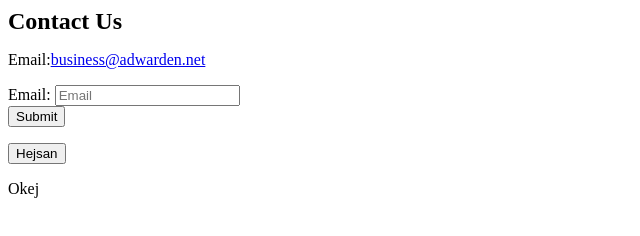
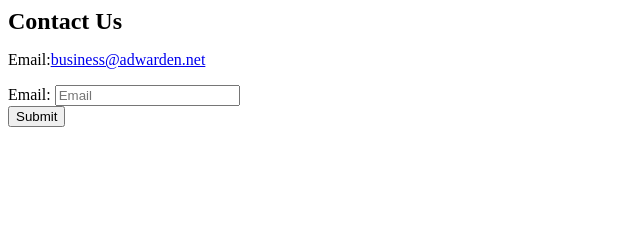
Before and after one commit to connect144/AdWarden, a plain HTML site: page index.html in a window 1280 px wide. Shown: the whole page, without its empty margins (0-640 px from the left). Drawn offline with Linux system fonts and the light colour scheme.

Commit message:
Fixad tillbaka efter test

```diff
--- a/index.html
+++ b/index.html
@@ -7,5 +7,3 @@
     <input type="email" id="email" name="email" placeholder="Email" required> <br>
     <input type="submit">
 </form>
-<button>Hejsan</button>
-<p>Okej</p>
```
